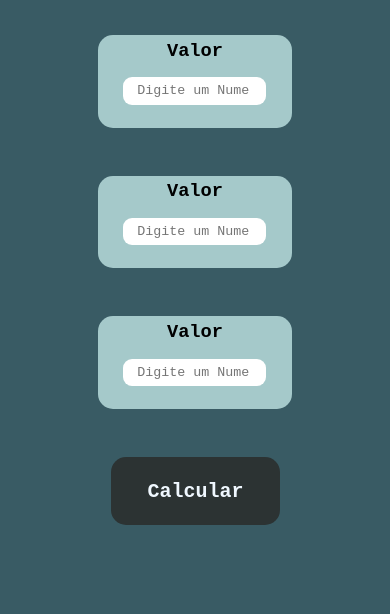
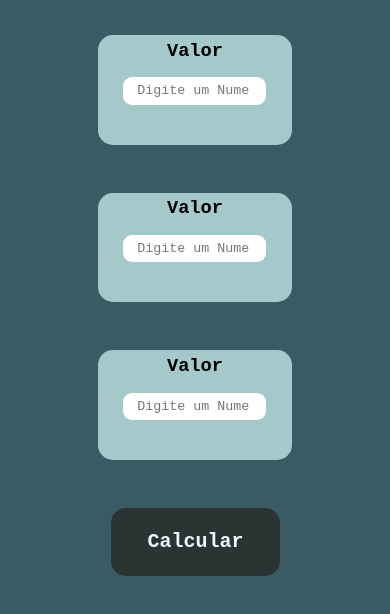
Before and after one commit to GraZielly002/Calc_variavel, a plain HTML site: page index.html in a window 390 px wide. Shown: the part 124-738 px from the top of the page. Drawn offline with Linux system fonts and the light colour scheme; a web font is replaced by a local one.

Commit message:
Update style1.css

```diff
--- a/style1.css
+++ b/style1.css
@@ -21,7 +21,7 @@ h1{
     font-family: 'Chivo Mono', monospace;
 }
 .container, .container2, .container3{
-    height: 14vh;
+    height: 16vh;
     width: 25vh;
     background:#A5C9CA;
     border-radius: 15px;
@@ -107,7 +107,7 @@ h1{
     }
 
     .container, .container2, .container3{
-        height: 11vh;
+        height: 13vh;
         width: 23vh;
         background:#A5C9CA;
         border-radius: 15px;
@@ -123,7 +123,7 @@ h1{
         height: 3vh;
         width: 15vh;
         margin-left: 3vh;
-        margin-top: -3em;
+        margin-top: -2em;
         border-radius: 9px;
         border: none;
         font-family: 'Chivo Mono', monospace;
```
